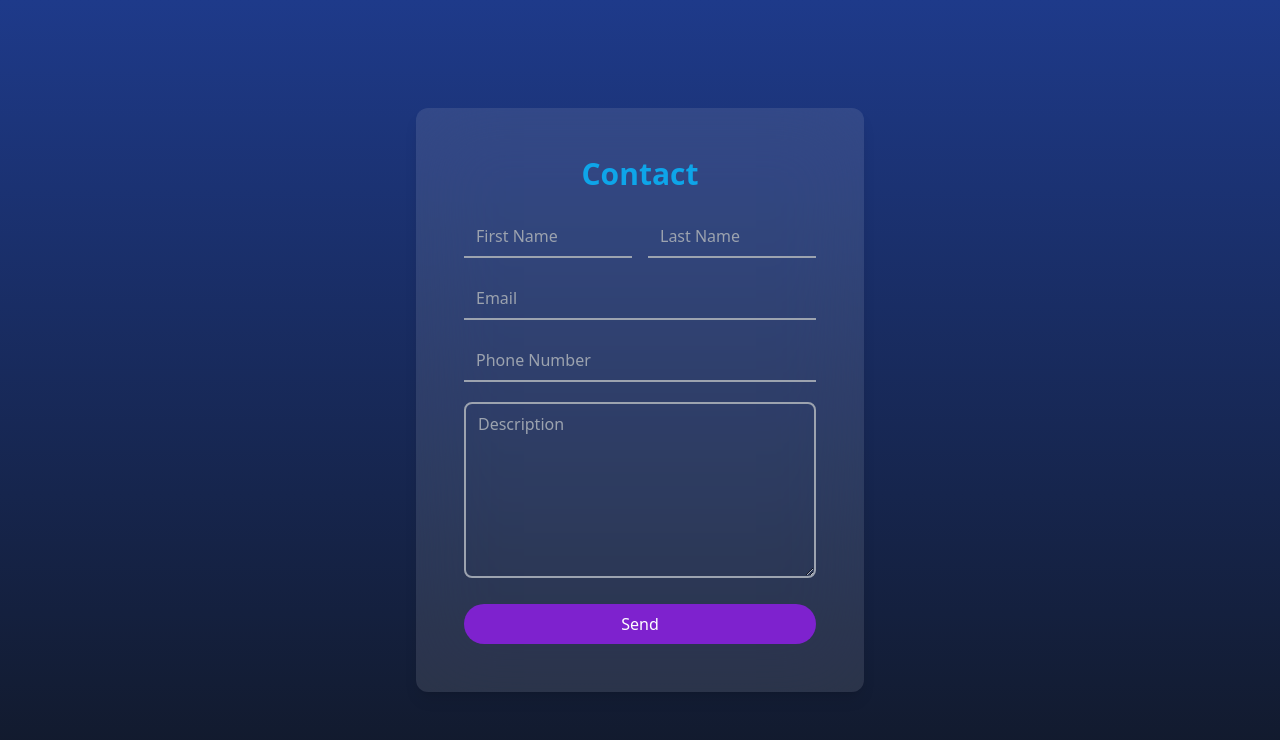
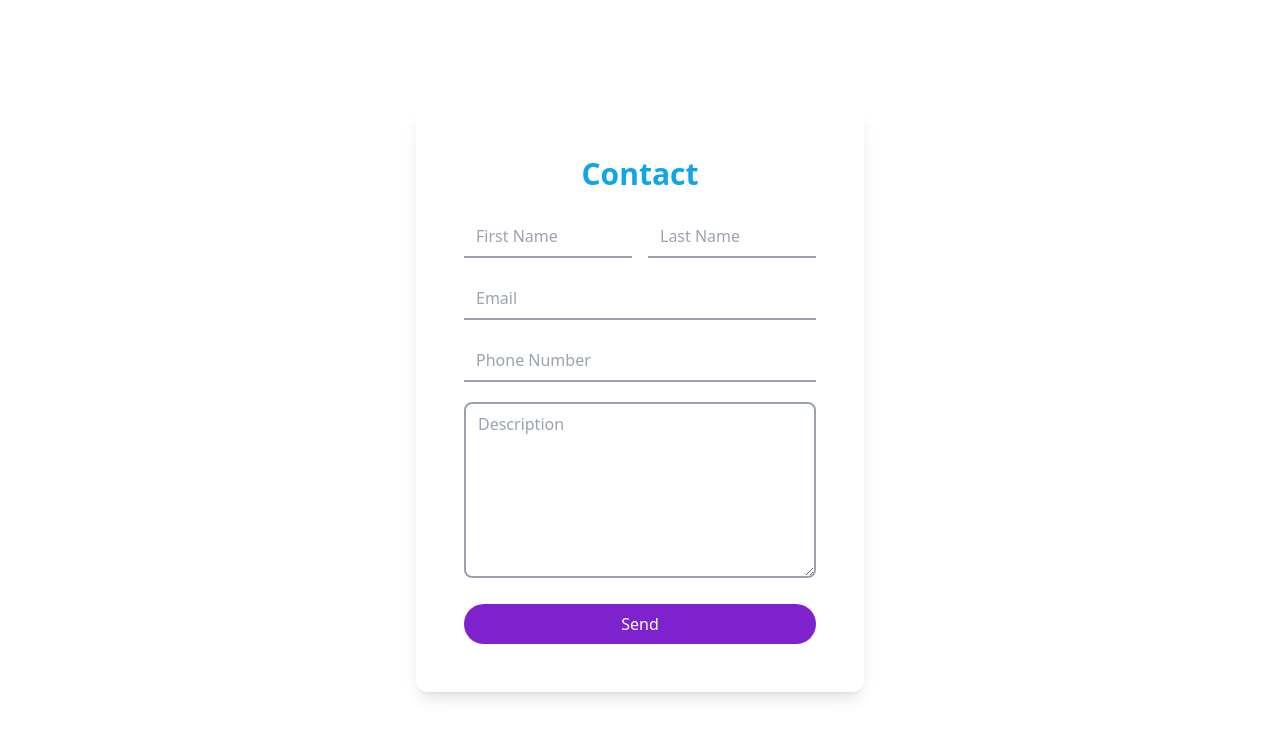
Before and after one commit to Leul120/father, a React (Create React App) app in the folder client/: page /contact-us in a window 1280 px wide. Shown: the top 740 px of the page. Built offline with nearby package versions, Linux system fonts and the light colour scheme.

Commit message:
Update ContactUs.js

```diff
--- a/client/src/ContactUs.js
+++ b/client/src/ContactUs.js
@@ -27,7 +27,7 @@ const ContactUs = () => {
   };
 
   return (
-    <div className='flex items-center justify-center w-full min-h-screen bg-gradient-to-b from-blue-900 to-gray-900'>
+    <div className='flex items-center justify-center w-full min-h-screen '>
       <div className='p-12 bg-white/10 backdrop-blur-2xl text-white rounded-xl shadow-lg max-w-md w-full'>
         <h1 className='text-3xl font-bold text-center text-sky-500 mb-6'>Contact</h1>
         <form onSubmit={handleSubmit(submitData)} className='space-y-5'>
```
